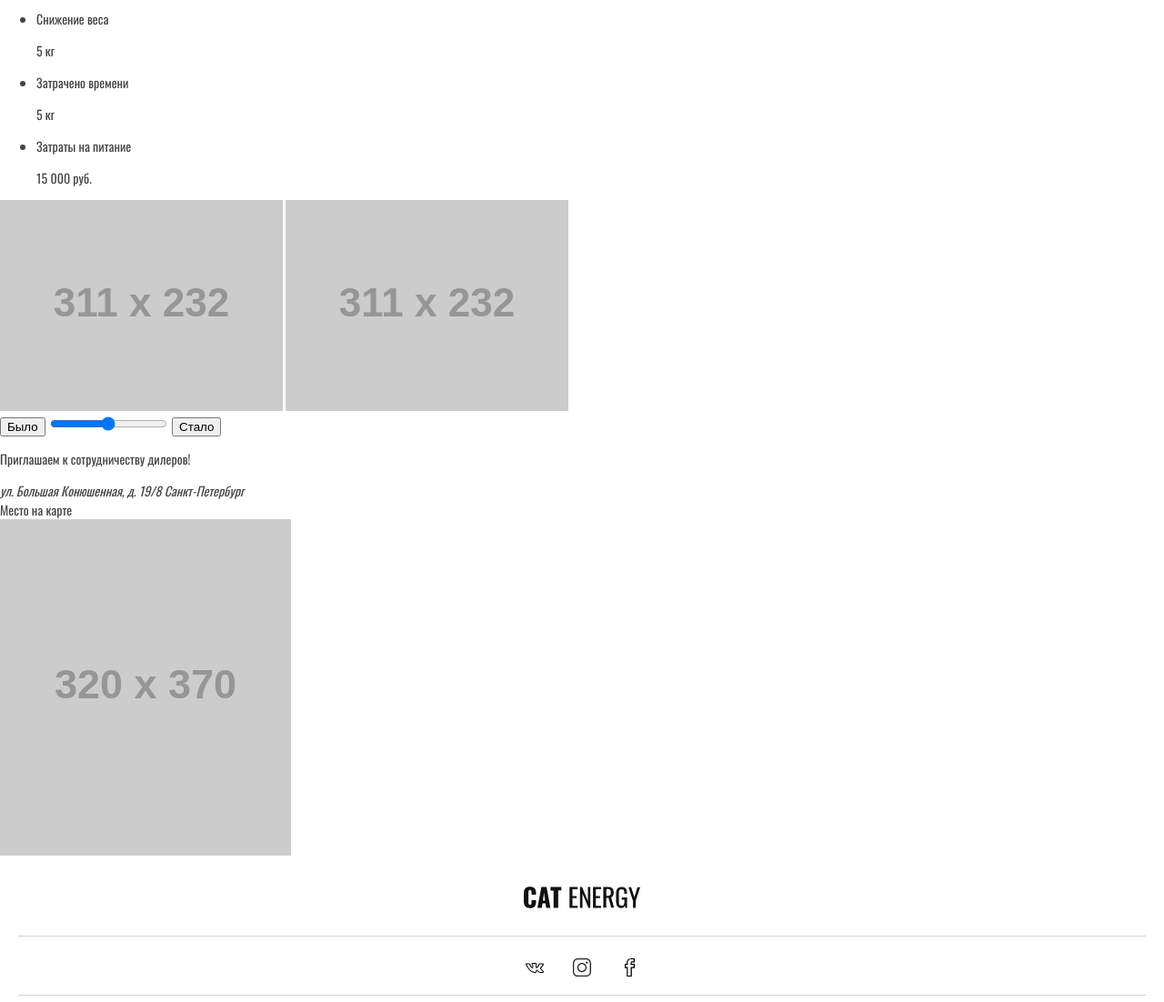
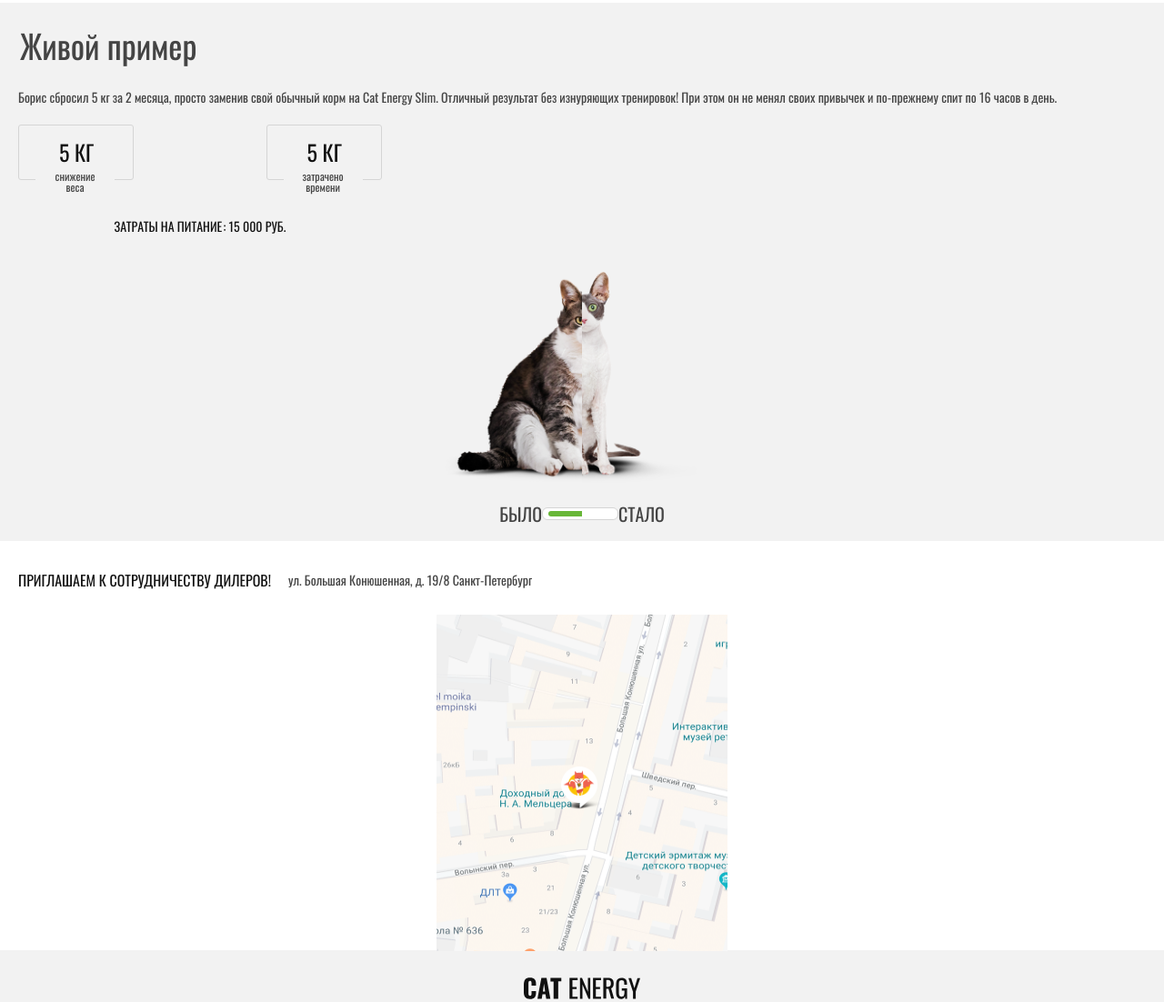
Before and after one commit to AlexanderLevenskikh/148026-cat-energy-19, a website: page source/index.html in a window 1280 px wide. Shown: the part 1295-2397 px from the top of the page at 91% size. Drawn offline with nearby package versions, Linux system fonts and the light colour scheme; files that its build step writes are made by us from their sources; placeholder pictures from the web are drawn by us.

Commit message:
Завершаем вёрстку с препроцессором (главная)

```diff
--- a/source/index.html
+++ b/source/index.html
@@ -114,7 +114,7 @@
               5 кг
             </p>
           </li>
-          <li class="story__result result">
+          <li class="story__result result result--inline">
             <p class="result__type">
               Затраты на питание
             </p>
@@ -125,26 +125,36 @@
         </ul>
 
         <div class="story__illustration">
+          <div class="story__img-wrapper">
+            <div class="story__img-before-wrapper">
               <img
-            src="https://via.placeholder.com/311x232"
+                src="img/before-mobile@2x.png"
                 width="311"
                 height="232"
                 alt="До корма Cat Energy"
                 class="story__img-before"
+                id="story-before"
               >
+            </div>
+            <div class="story__img-after-wrapper">
               <img
-            src="https://via.placeholder.com/311x232"
+                src="img/after-mobile@2x.png"
                 width="311"
                 height="232"
                 alt="После корма Cat Energy"
                 class="story__img-after"
+                id="story-after"
               >
+            </div>
+          </div>
 
           <div class="story__range-wrapper range">
             <button class="range__button range__button--before">
               Было
             </button>
-            <input type="range" min="1" max="100" step="0.01" class="range__slider">
+            <div class="range__slider">
+              <input type="range" min="1" max="100" step="0.01" class="range__input">
+            </div>
             <button class="range__button range__button--after">
               Стало
             </button>
@@ -165,17 +175,19 @@
         </div>
 
         <div class="location__map map">
+          <div class="map__wrapper">
             <div class="map__pin">
               Место на карте
             </div>
-        </div>
             <img
-          src="https://via.placeholder.com/320x370"
+              src="img/bg-map-mobile@2x.png"
               alt="Карта"
               width="320"
               height="370"
               class="map__img"
             >
+          </div>
+        </div>
       </section>
     </main>
 
--- /dev/null
+++ b/source/js/story.js
@@ -0,0 +1,3 @@
+(() => {
+
+})();
--- a/source/less/blocks/features.less
+++ b/source/less/blocks/features.less
@@ -1,9 +1,14 @@
+.features {
+  margin-bottom: 40px;
+}
+
 .features__list {
   .clear-ul-styles();
 }
 
 .features__title {
-  margin: 20px 22px 35px;
+  margin: 0;
+  padding: 20px 22px 35px;
   font-size: 36px;
   font-weight: normal;
 }
--- /dev/null
+++ b/source/less/blocks/location.less
@@ -0,0 +1,26 @@
+.location {
+  margin-top: 33px;
+}
+
+.location__text {
+  margin: 0 20px 28px;
+  display: flex;
+}
+
+.location__tagline {
+  margin: 0;
+  color: @blackColor;
+  text-transform: uppercase;
+  font-size: 16px;
+  line-height: 1.25;
+  margin-right: 19px;
+}
+
+.location__address {
+  font-size: 14px;
+  line-height: 1.43;
+  font-style: normal;
+}
+
+.location__map {
+}
--- /dev/null
+++ b/source/less/blocks/map.less
@@ -0,0 +1,20 @@
+.map {
+  display: flex;
+}
+
+.map__wrapper {
+  margin: 0 auto;
+  position: relative;
+}
+
+.map__pin {
+  position: absolute;
+  left: 130px;
+  top: 167px;
+  width: 55px;
+  height: 53px;
+  background: url('../../img/map-pin.png') no-repeat;
+  /* background-clip: unset; */
+  background-size: contain;
+  font-size: 0;
+}
--- a/source/less/blocks/nutrition-program.less
+++ b/source/less/blocks/nutrition-program.less
@@ -1,6 +1,7 @@
 .nutrition-program__cat-bg {
+  width: 320px;
+  margin: 0 auto 200px;
   position: relative;
-  margin-bottom: 200px;
   padding-bottom: 150px;
   background-image: url("../../img/index-background-mobile@1x.jpg");
   background-color: #63a73a;
@@ -29,13 +30,13 @@
 .nutrition-program__image {
   position: absolute;
   left: 20px;
-  bottom: calc((40px - 100%) / 2);
+  bottom: -135px;
   width: @mobileContentWidth;
 }
 
 .nutrition-program__href {
   position: absolute;
-  bottom: calc(-50% - 30px);
-  left: calc((100% - @mobileContentWidth) / 2);
+  bottom: -180px;
+  left: 20px;
   width: @mobileContentWidth;
 }
--- a/source/less/blocks/page-footer.less
+++ b/source/less/blocks/page-footer.less
@@ -1,8 +1,12 @@
+.page-footer {
+  margin-top: -5px;
+  background: @lightGrayColor;
+}
+
 .page-footer__logo {
   display: flex;
   justify-content: center;
-  margin: 30px 20px 0;
-  padding-bottom: 30px;
+  padding: 30px 20px;
   border-bottom: 1px solid @darkGrayColor;
 }
 
@@ -16,7 +20,7 @@
   display: flex;
   align-items: center;
   position: relative;
-  margin: 22px 20px;
+  padding: 22px 20px;
   height: 34px;
   text-decoration: none;
   color: @defaultFontColor;
--- /dev/null
+++ b/source/less/blocks/range.less
@@ -0,0 +1,52 @@
+.range {
+  display: flex;
+  justify-content: space-between;
+  align-items: center;
+  max-width: 210px;
+}
+
+.range__slider {
+  display: inline-flex;
+  overflow: hidden;
+  padding: 3px 6px;
+  width: 84px;
+  height: 14px;
+  background-color: white;
+  border: 1px solid @darkGrayColor;
+  border-radius: 6px;
+}
+
+.range__input {
+  overflow: hidden;
+  margin: 0;
+  width: 84px;
+  height: 6px;
+  -webkit-appearance: none;
+  outline: none;
+  border-radius: 3px;
+
+  &::-webkit-slider-runnable-track {
+    display: flex;
+    align-items: center;
+    -webkit-appearance: none;
+    color: #13bba4;
+  }
+
+  &::-webkit-slider-thumb {
+    width: 3px;
+    -webkit-appearance: none;
+    height: 6px;
+    cursor: ew-resize;
+    background: @greenBgColor;
+    transform: scaleX(30);
+    transform-origin: 100% 50%;
+  }
+}
+
+.range__button {
+  .clear-button-styles();
+  text-transform: uppercase;
+  font-size: 20px;
+  line-height: 1;
+
+}
--- /dev/null
+++ b/source/less/blocks/result.less
@@ -0,0 +1,49 @@
+.result--bordered {
+  position: relative;
+  display: inline-flex;
+  flex-direction: column-reverse;
+  border: 1px solid @darkGrayColor;
+  border-radius: 3px;
+
+  .result__value {
+    margin: 0;
+    padding: 17px 43px 18px 44px;
+    font-size: 24px;
+    line-height: 1;
+    text-align: center;
+    color: @blackColor;
+    text-transform: uppercase;
+  }
+
+  .result__type {
+    margin: 0;
+    padding: 0 16px;
+    text-align: center;
+    background-color: @lightGrayColor;
+    position: absolute;
+    left: 18px;
+    top: 50px;
+    width: 87px;
+    font-size: 12px;
+    line-height: 1;
+    color: @defaultFontColor;
+    text-transform: lowercase;
+  }
+}
+
+.result--inline {
+  color: @blackColor;
+  text-transform: uppercase;
+  margin: 40px auto;
+
+  .result__value,
+  .result__type {
+    margin: 0;
+    display: inline-block;
+  }
+
+  .result__type::after {
+    content: ':';
+    margin-left: -2px;
+  }
+}
--- /dev/null
+++ b/source/less/blocks/story.less
@@ -0,0 +1,56 @@
+.story {
+  background-color: @lightGrayColor;
+}
+
+.story__title {
+  margin: 0;
+  padding: 20px 22px 20px;
+  font-size: 36px;
+  font-weight: normal;
+}
+
+.story__text {
+  margin: 0 34px 20px 20px;
+}
+
+.story__list {
+  .clear-ul-styles();
+  display: flex;
+  flex-wrap: wrap;
+  justify-content: space-between;
+  margin: 0 20px;
+  max-width: 400px;
+}
+
+.story__illustration {
+  display: flex;
+  flex-direction: column;
+  align-items: center;
+  margin: 0 20px;
+}
+
+.story__range-wrapper {
+  margin: 0 20px;
+  padding: 20px 0;
+}
+
+.story__img-wrapper {
+  display: flex;
+  width: 311px;
+  height: 236px;
+  position: relative;
+}
+
+.story__img-before-wrapper {
+  overflow: hidden;
+  width: 155px;
+}
+
+.story__img-after-wrapper {
+  overflow: hidden;
+  width: 155px;
+}
+
+.story__img-after {
+  margin-left: -155px;
+}
--- a/source/less/style.less
+++ b/source/less/style.less
@@ -14,4 +14,9 @@
 @import "blocks/goods-catalog";
 @import "blocks/good";
 @import "blocks/all-goods";
+@import "blocks/story";
+@import "blocks/result";
+@import "blocks/location";
+@import "blocks/map";
+@import "blocks/range";
 @import "blocks/button";
```
Lines whose indentation alone changed are shown as unchanged.
